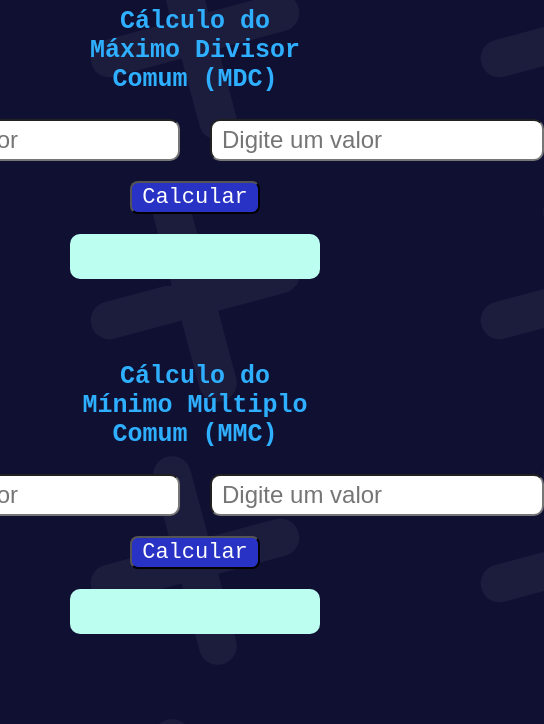
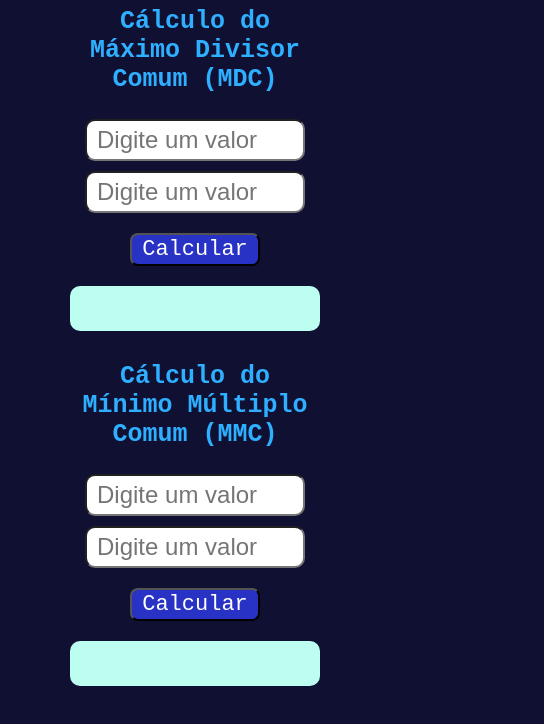
Before and after one commit to igorms20/CalculadoraMDC_MMC, a plain HTML site: page index.html in a window 390 px wide. Shown: the part 96-820 px from the top of the page, 544 px wide, since content can reach past the window. Drawn offline with Linux system fonts and the light colour scheme.

Commit message:
responsive

```diff
--- a/assets/css/style.css
+++ b/assets/css/style.css
@@ -2,10 +2,7 @@ body {
     font-family: monospace;
     margin: 0px;
     /* background-image: url(./img/back_image.jpg); */
-    background-image: url(/assets/img/plusTR.svg);
     background-color: rgb(16, 16, 51);
-    background-repeat: round;
-    background-size: 300px;
 
 }
 
@@ -123,3 +120,18 @@ body {
 #resultTextMMC {
     color: black;
 }
+
+@media screen and (max-width: 675px) {
+    body {
+        width: 100%
+    }
+    .inputs {
+        width: 100%;
+        flex-direction: column;
+    }
+    #input1, #input3 {
+        margin-bottom: 10px;
+    }
+
+
+}
```
Also changed, not shown: assets/img/plusTR.svg (deleted).
